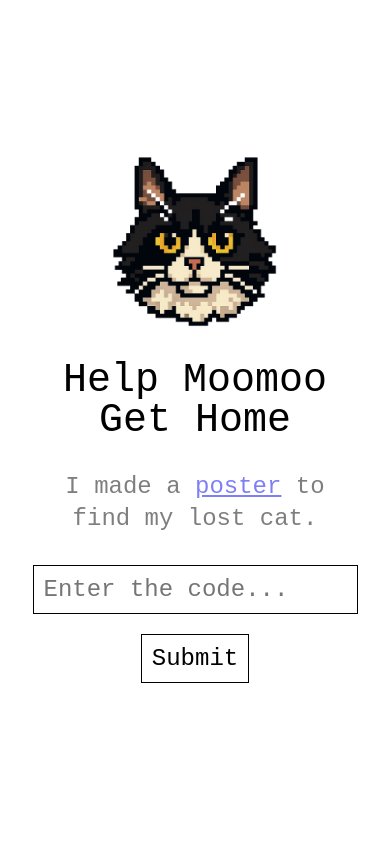
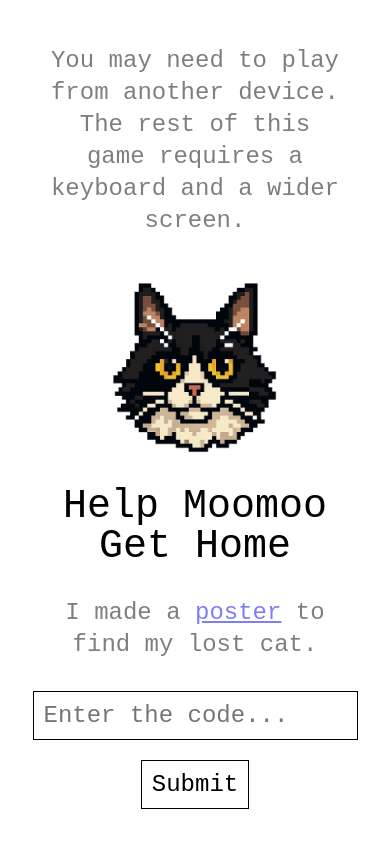
Before and after one commit to taleofmoomoo/taleofmoomoo.github.io, a React (Vite) app: page / in a window 390 px wide. Built offline with nearby package versions, Linux system fonts and the light colour scheme.

Commit message:
feat: Warn on small screens or lack of fine pointer.

```diff
--- a/src/Entry.tsx
+++ b/src/Entry.tsx
@@ -72,6 +72,12 @@ export default function Entry() {
 
   return (
     <div className="page-container">
+      <div id="compatibility">
+        <p>
+          You may need to play from another device. The rest of this game
+          requires a keyboard and a wider screen.
+        </p>
+      </div>
       <img src="/assets/image/logo.png" alt="Moomoo" />
       <h1>Help Moomoo Get Home</h1>
       <p>
--- a/src/index.css
+++ b/src/index.css
@@ -222,6 +222,18 @@ div#attribution a {
   animation: win 0.4s ease-in-out;
 }
 
+#compatibility {
+  max-width: 500px;
+  margin: 20px;
+  display: none;
+}
+
+@media (max-width: 600px), (pointer: coarse) {
+  #compatibility {
+    display: block;
+  }
+}
+
 .hint-container {
   max-width: 550px;
 }
```
